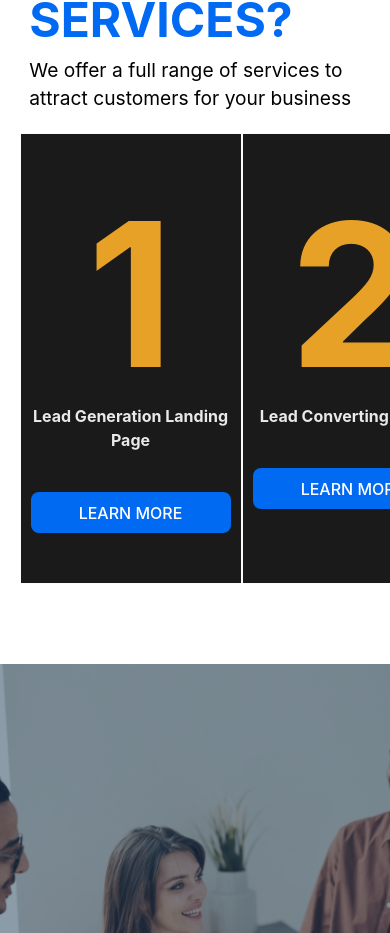
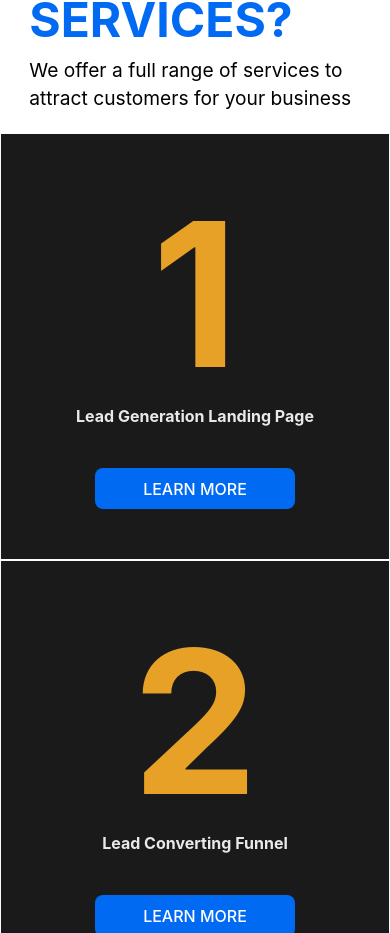
Before and after one commit to BronzeMik/stanleytismarketingagency, a React (Vite) app: page / in a window 390 px wide. Shown: the part 5295-6228 px from the top of the page. Built offline with nearby package versions, Linux system fonts and the light colour scheme.

Commit message:
add mobile responsiveness offer grid

```diff
--- a/src/index.css
+++ b/src/index.css
@@ -696,7 +696,7 @@ body {
 
 
 
-@media(max-width: 1020px) {
+@media(max-width: 1024px) {
   /*--------Navbar---------*/
   .navbar {
     flex-direction: column;
@@ -814,6 +814,10 @@ body {
   .hero-video-container video {
     width: 90vw;
   }
+  /* ----------offer grid container---------- */
+  .offer-grid-container {
+    grid-template-columns: repeat(3, 1fr);
+  }
 }
 
 @media(max-width: 680px) {
@@ -835,6 +839,11 @@ body {
     font-size: 16px;
   }
 
+  /* -----------offer grid container------------- */
+  .offer-grid-container {
+    grid-template-columns: 1fr;
+    width: 100%;
+  }
 
 }
 
```
